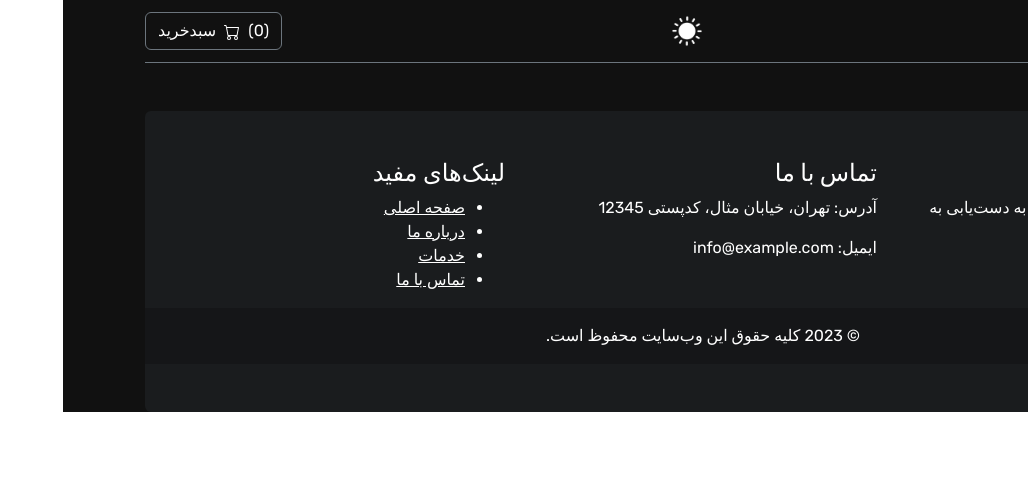
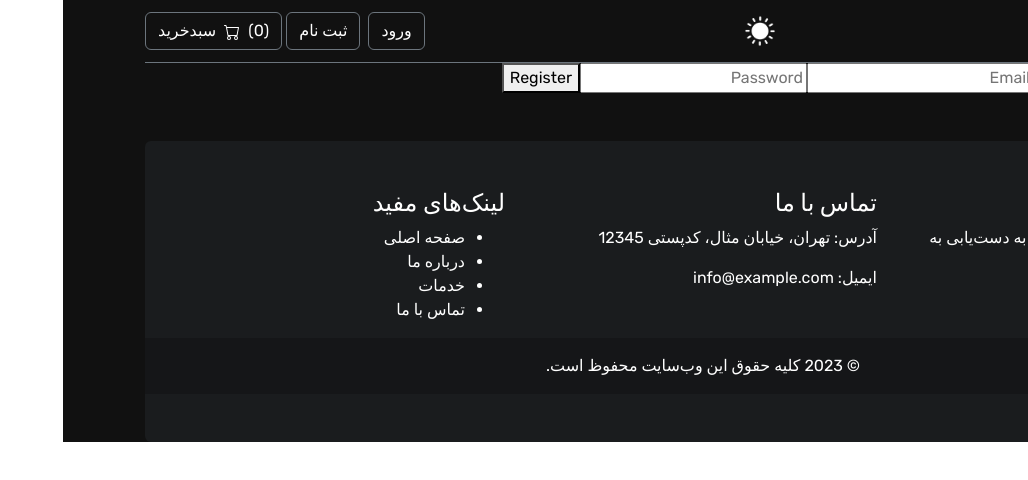
Before and after one commit to Mehranlip/Darker-Shop-React, a React (Vite) app in the folder client/: page /register in a window 1280 px wide. Shown: the top 480 px of the page, without its empty margins (252-1280 px from the left). Built offline with nearby package versions, Linux system fonts and the light colour scheme.

Commit message:
add login and register api and client page

```diff
--- a/client/src/App.jsx
+++ b/client/src/App.jsx
@@ -11,6 +11,9 @@ import Footer from "./components/Footer"
 
 import ProductDetail from "./pages/productDetail"
 import { useState, useEffect } from "react"
+import LoginForm from "./pages/Login"
+import RegistrationForm from "./pages/Registration"
+import Dashboard from "./pages/Dashboard"
 
 
 
@@ -41,6 +44,9 @@ function App() {
             <Route index element={<Shop />} />
             <Route path='/success' element={<Success />} />
             <Route path="/products/:productId" element={<ProductDetail />} />
+            <Route path="/login" element={<LoginForm />} />
+            <Route path="/register" element={<RegistrationForm />} />
+            <Route path="/dashboard" element={<Dashboard />} />
           </Routes>
           <Footer />
         </Container>
--- a/client/src/components/Navbar.jsx
+++ b/client/src/components/Navbar.jsx
@@ -1,16 +1,18 @@
-import { useState, useContext } from "react"
+import { useState, useContext, useEffect } from "react"
 import { Navbar as NavbarBs, Button, Modal } from "react-bootstrap"
 import { BsCart } from 'react-icons/bs'
 import { cartContext } from "../context/CartContext"
 import CartProduct from "./CartProduct"
 
 import { ToastContainer } from 'react-toastify';
+import { Link } from "react-router-dom"
 
 
 function Navbar({ darkMode, toggleDarkMode }) {
     const [showModal, setShowModal] = useState(false)
     const cart = useContext(cartContext)
     const productCounts = cart.items.reduce((sum, product) => sum + product.quantity, 0)
+    const [isLoggedIn, setIsLoggedIn] = useState(false);
 
     const handlerShow = () => {
         setShowModal(true)
@@ -35,6 +37,13 @@ function Navbar({ darkMode, toggleDarkMode }) {
 
 
 
+    useEffect(() => {
+        const token = localStorage.getItem('token');
+        setIsLoggedIn(!!token); // Convert token presence to a boolean value
+    }, []);
+
+
+
     return (
         <>
             <ToastContainer position="bottom-right mt-6" theme={darkMode ? "dark" : "light"} limit={3} autoClose={2000} />
@@ -52,11 +61,25 @@ function Navbar({ darkMode, toggleDarkMode }) {
                         {darkMode ? <img onClick={toggleDarkMode} src="../../public/light-mode-icon.png" width={50} /> : <img onClick={toggleDarkMode} src="../../public/dark-mode-icon.png" width={50} />}
 
                     </div>
-                    <Button onClick={handlerShow} variant="btn btn-outline-secondary" className={darkMode ? "text-white" : "text-dark"}>
-                        ({productCounts})
-                        <BsCart className="mx-2"></BsCart>
-                        سبدخرید
-                    </Button>
+                    <div>
+                        {/* login and register button */}
+                        {isLoggedIn ? (
+                            // If token is present (user is logged in)
+                            <Button variant="btn btn-outline-secondary" className={darkMode ? "text-white mx-1" : "text-dark mx-1"}><a href="/dashboard">Dashboard</a></Button>
+                        ) : (
+                            // If token is not present (user is not logged in)
+                            <>
+                                <Button variant="btn btn-outline-secondary" className={darkMode ? "text-white mx-1" : "text-dark mx-1"}><Link to="/login">ورود</Link></Button>
+                                <Button variant="btn btn-outline-secondary" className={darkMode ? "text-white mx-1" : "text-dark mx-1"}><Link to="/register">ثبت نام</Link></Button>
+                            </>
+                        )}
+                        {/* end login and register button */}
+                        <Button onClick={handlerShow} variant="btn btn-outline-secondary" className={darkMode ? "text-white" : "text-dark"}>
+                            ({productCounts})
+                            <BsCart className="mx-2"></BsCart>
+                            سبدخرید
+                        </Button>
+                    </div>
                 </NavbarBs.Collapse>
             </NavbarBs>
             <Modal show={showModal} onHide={handlerClose} contentClassName="card-bg" dir="rtl">
--- a/client/src/index.css
+++ b/client/src/index.css
@@ -1,7 +1,9 @@
 * {
   font-family: 'Rubik', sans-serif !important;
   direction: rtl;
+  text-decoration: none !important;
 }
+
 
 .dark-mode {
   background-color: #111;
@@ -14,6 +16,10 @@
 
   .text-color {
     color: #ffffff;
+  }
+
+  a {
+    color: #ffffff !important;
   }
 
 }
@@ -30,4 +36,9 @@
   .text-color {
     color: #000000;
   }
+
+  a {
+    color: #000000 !important;
+  }
+
 }
--- /dev/null
+++ b/client/src/pages/Dashboard.jsx
@@ -0,0 +1,36 @@
+import React, { useEffect, useState } from 'react';
+
+function Dashboard() {
+    const [userData, setUserData] = useState(null);
+
+    useEffect(() => {
+        const token = localStorage.getItem('token');
+
+        if (token) {
+            fetch('http://localhost:3000/api/user-data', {
+                headers: {
+                    'Authorization': `Bearer ${token}`,
+                },
+            })
+                .then(response => response.json())
+                .then(data => setUserData(data))
+                .catch(error => console.error(error));
+        }
+    }, []);
+
+    return (
+        <div>
+            {userData ? (
+                <div>
+                    <h2>Welcome to Your Dashboard, {userData.username}!</h2>
+                    <p>Email: {userData.email}</p>
+                    {/* Display other user data */}
+                </div>
+            ) : (
+                <p>Loading...</p>
+            )}
+        </div>
+    );
+}
+
+export default Dashboard;
--- /dev/null
+++ b/client/src/pages/Login.jsx
@@ -0,0 +1,47 @@
+import React, { useState } from 'react';
+import { useNavigate } from "react-router-dom";
+
+function LoginForm() {
+    const [email, setEmail] = useState('');
+    const [password, setPassword] = useState('');
+    const navigate = useNavigate();
+
+    const handleLogin = async () => {
+        const response = await fetch('http://localhost:3000/api/auth/login', {
+            method: 'POST',
+            headers: {
+                'Content-Type': 'application/json',
+            },
+            body: JSON.stringify({ email, password }),
+        });
+
+        if (response.ok) {
+            const data = await response.json();
+            localStorage.setItem('token', data.token);
+            navigate("/")
+
+        } else {
+            // Login failed
+        }
+    };
+
+    return (
+        <div>
+            <input
+                type="email"
+                placeholder="Email"
+                value={email}
+                onChange={(e) => setEmail(e.target.value)}
+            />
+            <input
+                type="password"
+                placeholder="Password"
+                value={password}
+                onChange={(e) => setPassword(e.target.value)}
+            />
+            <button onClick={handleLogin}>Login</button>
+        </div>
+    );
+}
+
+export default LoginForm;
--- /dev/null
+++ b/client/src/pages/Registration.jsx
@@ -0,0 +1,49 @@
+import React, { useState } from 'react';
+
+function RegistrationForm() {
+    const [username, setUsername] = useState('');
+    const [email, setEmail] = useState('');
+    const [password, setPassword] = useState('');
+
+    const handleRegistration = async () => {
+        const response = await fetch('http://localhost:3000/api/auth/register', {
+            method: 'POST',
+            headers: {
+                'Content-Type': 'application/json',
+            },
+            body: JSON.stringify({ username, email, password }),
+        });
+
+        if (response.ok) {
+            // Registration successful
+        } else {
+            // Registration failed
+        }
+    };
+
+    return (
+        <div>
+            <input
+                type="text"
+                placeholder="Username"
+                value={username}
+                onChange={(e) => setUsername(e.target.value)}
+            />
+            <input
+                type="email"
+                placeholder="Email"
+                value={email}
+                onChange={(e) => setEmail(e.target.value)}
+            />
+            <input
+                type="password"
+                placeholder="Password"
+                value={password}
+                onChange={(e) => setPassword(e.target.value)}
+            />
+            <button onClick={handleRegistration}>Register</button>
+        </div>
+    );
+}
+
+export default RegistrationForm;
```
